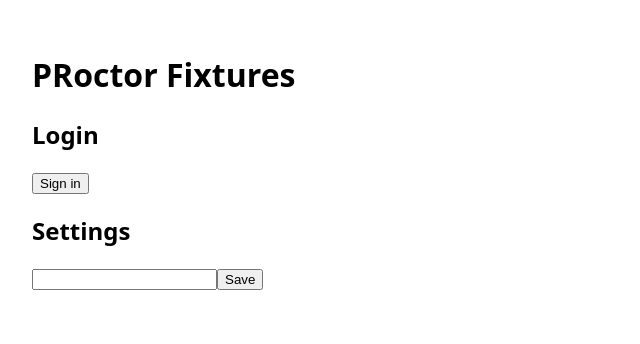
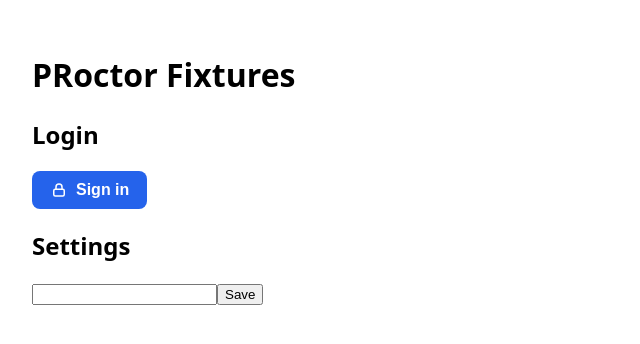
Before and after one commit to zealllot/proctor-fixtures, a React (Vite) app: page / in a window 1280 px wide. Shown: the top 344 px of the page, without its empty margins (0-640 px from the left). Built offline with nearby package versions, Linux system fonts and the light colour scheme.

Commit message:
feat(login): redesign LoginButton with lock icon, hover state, and tooltip

```diff
--- a/src/components/Login.tsx
+++ b/src/components/Login.tsx
@@ -1,8 +1,45 @@
-import React from 'react';
+import React, { useState } from 'react';
 
 export function LoginButton() {
+  const [hovered, setHovered] = useState(false);
   return (
-    <button className="px-4 py-2 bg-blue-600 text-white rounded">
+    <button
+      type="button"
+      title="Sign in to your account"
+      aria-label="Sign in to your account"
+      data-testid="login-button"
+      onMouseEnter={() => setHovered(true)}
+      onMouseLeave={() => setHovered(false)}
+      style={{
+        display: 'inline-flex',
+        alignItems: 'center',
+        gap: 8,
+        padding: '10px 18px',
+        borderRadius: 8,
+        border: 'none',
+        cursor: 'pointer',
+        fontSize: 16,
+        fontWeight: 600,
+        color: 'white',
+        background: hovered ? '#1d4ed8' : '#2563eb',
+        transition: 'background 0.15s ease',
+      }}
+    >
+      <svg
+        data-testid="login-button-icon"
+        width="18"
+        height="18"
+        viewBox="0 0 24 24"
+        fill="none"
+        stroke="currentColor"
+        strokeWidth="2"
+        strokeLinecap="round"
+        strokeLinejoin="round"
+        aria-hidden="true"
+      >
+        <rect x="5" y="11" width="14" height="9" rx="2"></rect>
+        <path d="M8 11V8a4 4 0 0 1 8 0v3"></path>
+      </svg>
       Sign in
     </button>
   );
```
